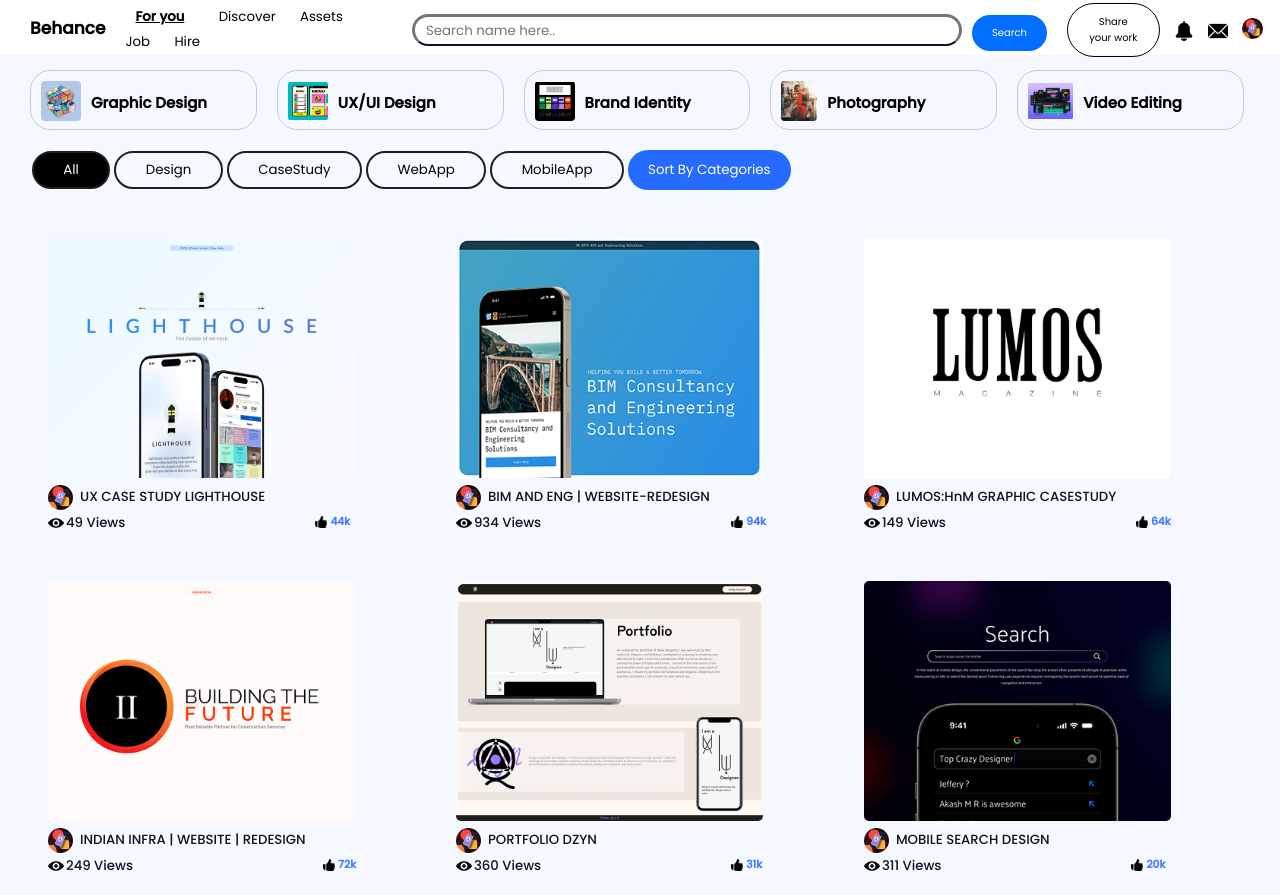
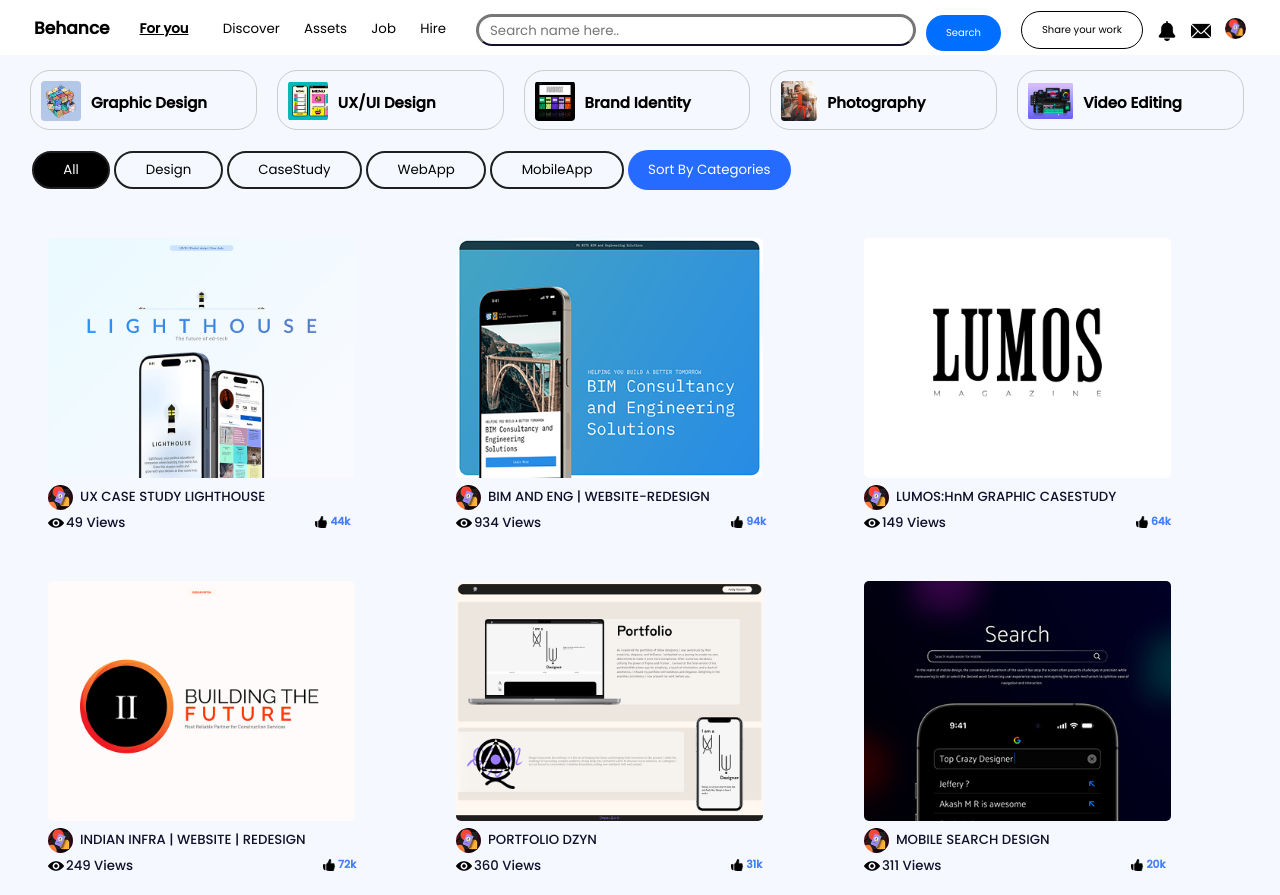
Before and after one commit to aatiq-hussain/Behance, a plain HTML site: page index.html in a window 1280 px wide. Shown: the top 895 px of the page. Drawn offline with Linux system fonts and the light colour scheme.

Commit message:
Update style.css

```diff
--- a/style.css
+++ b/style.css
@@ -71,7 +71,7 @@
   display: flex;
   flex-direction: column;
   align-items: flex-start;
-  width: 550px;
+  width: 440px;
 }
 
 #share{
```
